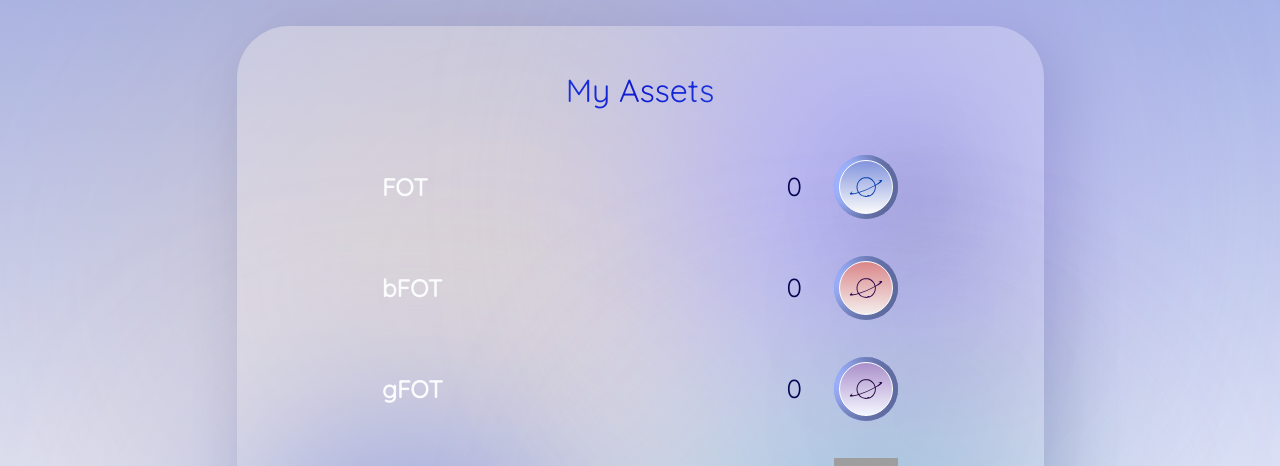
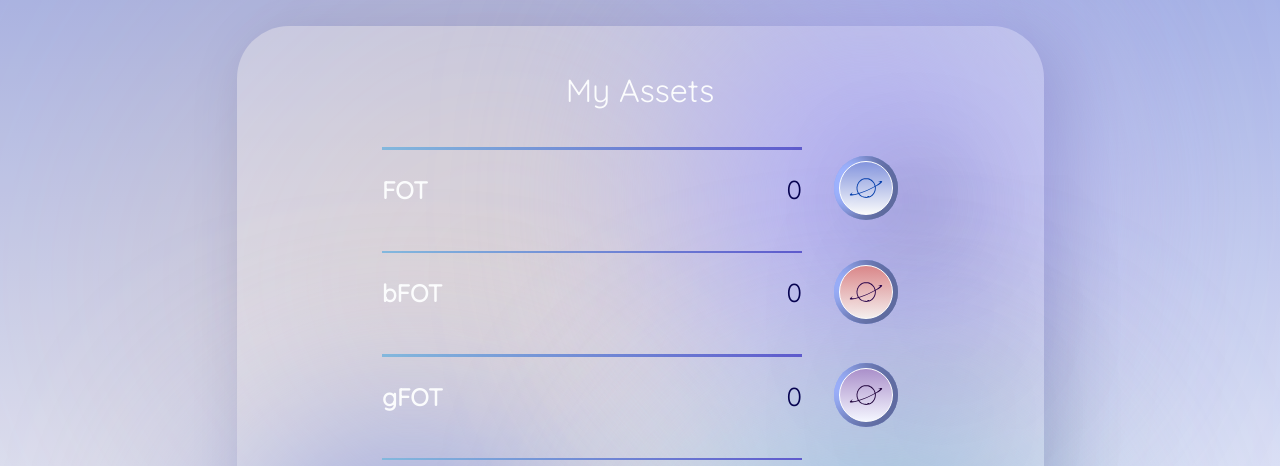
Before and after one commit to elitexpro/Fortis-Oeconomia, a Next.js app: page /nwallet in a window 1280 px wide. Shown: the part 334-800 px from the top of the page. Built offline with nearby package versions, Linux system fonts and the light colour scheme; grey boxes are pictures that could not be loaded.

Commit message:
fix some style

```diff
--- a/pages/nwallet.tsx
+++ b/pages/nwallet.tsx
@@ -72,6 +72,9 @@ const OutWrapper = styled.div`
 `
 
 const Divider = styled.div`
+  background: linear-gradient(270deg, #5F5BCD 0%, #83B8DD 100%);
+  height: 2.5px;
+  width: 100%;
 `
 
 const AssetContent = styled.div`
@@ -97,10 +100,7 @@ const Title = styled.span`
   font-weight: 500;
   font-size: 32px;
   line-height: 48px;
-  background: radial-gradient(207.29% 1467.58% at 50% 50%, #0d18d2 0%, #4586fc 100%);
-  -webkit-background-clip: text;
-  -webkit-text-fill-color: transparent;
-  background-clip: text;
+  color: #FBFCFD;
 `
 
 const Gradient1 = styled.div`
```
